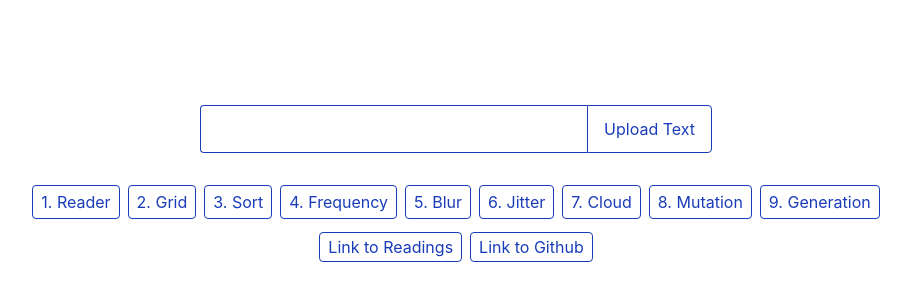
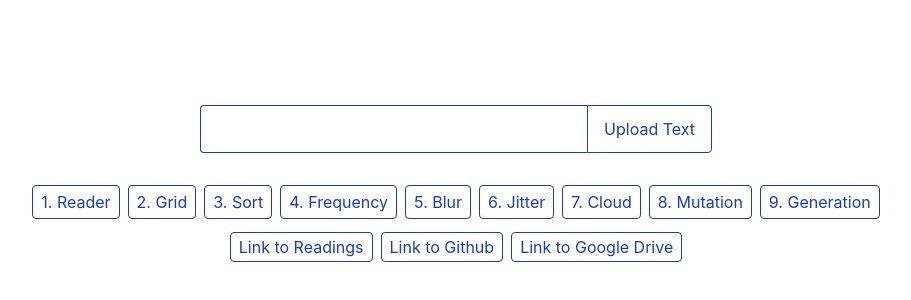
Before and after one commit to tdingsun/text-tools, a SvelteKit app: page / in a window 1280 px wide. Shown: the part 234-534 px from the top of the page, without its empty margins (184-1095 px from the left). Built offline with nearby package versions, Linux system fonts and the light colour scheme.

Commit message:
add link to google drive

```diff
--- a/src/routes/+page.svelte
+++ b/src/routes/+page.svelte
@@ -32,5 +32,10 @@
 			<NavLink target="_blank" href="https://github.com/tdingsun/text-tools">Link to Github</NavLink
 			>
 		</div>
+		<div>
+			<NavLink target="_blank" href="https://drive.google.com/drive/folders/1f8RMZn6E43MbITkAkFgLIQvF9447Kr2r?usp=sharing">Link to Google Drive</NavLink
+			>
+		</div>
+
 	</div>
 </div>
```
